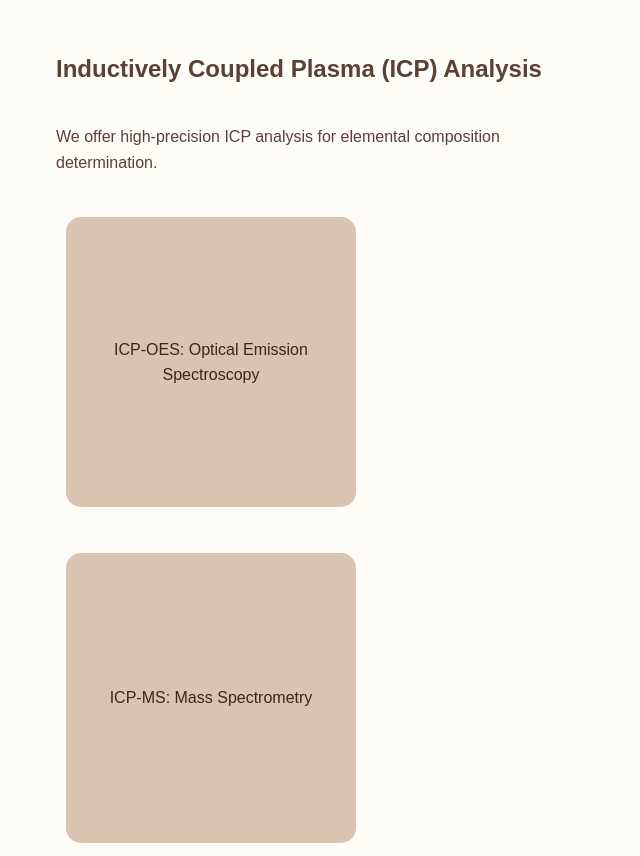
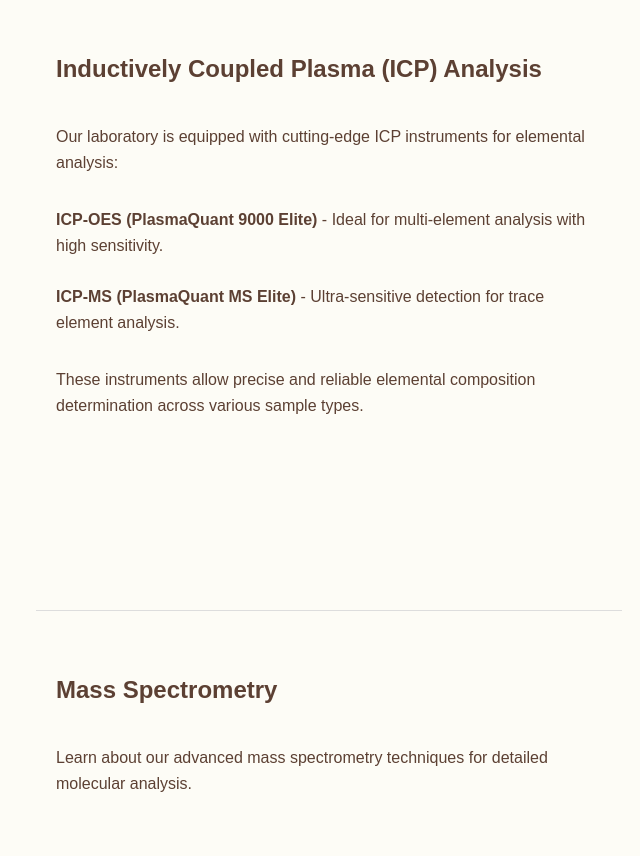
Before and after one commit to Daniel-Waiger/agri-rcf.github.io, a plain HTML site: page index.html in a window 1280 px wide. Shown: the part 1300-2156 px from the top of the page, without its empty margins (268-908 px from the left). Drawn offline with Linux system fonts and the light colour scheme.

Commit message:
Enhance ICP section in index.html with updated descriptions and instrument details

```diff
--- a/index.html
+++ b/index.html
@@ -36,13 +36,12 @@
 
         <section id="ICP">
             <h2>Inductively Coupled Plasma (ICP) Analysis</h2>
-            <p>We offer high-precision ICP analysis for elemental composition determination.</p>
+            <p>Our laboratory is equipped with cutting-edge ICP instruments for elemental analysis:</p>
             <ul>
-                <li><a href="ICP-OES.html">ICP-OES: Optical Emission Spectroscopy</a></li>
-                <li><a href="ICP-MS.html">ICP-MS: Mass Spectrometry</a></li>
-                <li><a href="ICP-FAQ.html">ICP FAQ: Sample Submission & Guidelines</a></li>
-                <li><a href="ICP-General.html">ICP General Information: Lab, Services & Equipment</a></li>
+                <li><strong>ICP-OES (PlasmaQuant 9000 Elite)</strong> - Ideal for multi-element analysis with high sensitivity.</li>
+                <li><strong>ICP-MS (PlasmaQuant MS Elite)</strong> - Ultra-sensitive detection for trace element analysis.</li>
             </ul>
+            <p>These instruments allow precise and reliable elemental composition determination across various sample types.</p>
         </section>
 
         <section id="MassSpectrometry">
```
